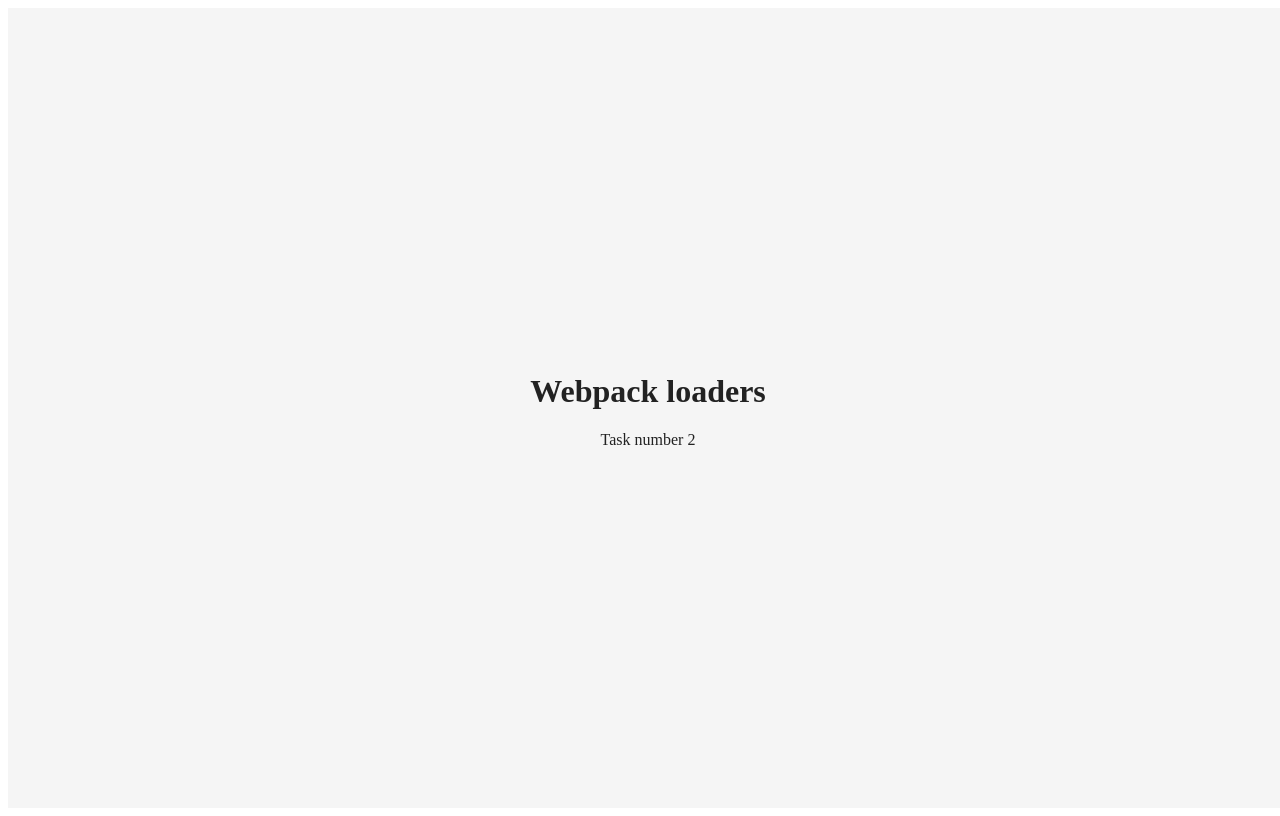
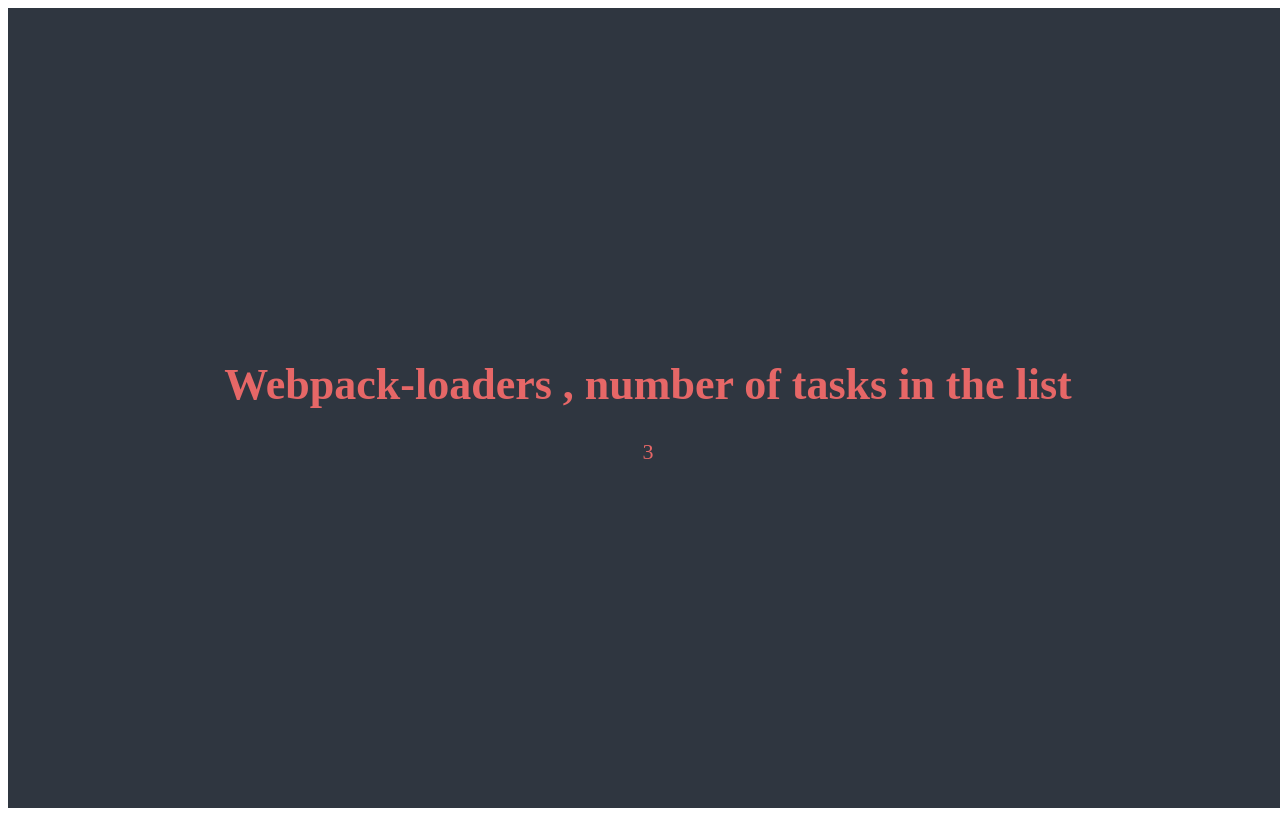
Before and after one commit to conic916/webpack-loader, a React app: page / in a window 1280 px wide. Built offline with nearby package versions, Linux system fonts and the light colour scheme.

Commit message:
Add style & removed second file

```diff
--- a/src/components/Title.css
+++ b/src/components/Title.css
@@ -1,3 +1,5 @@
 .titleText {
 	text-align: center;
+	color: #e66767;
+	font-size:  22px;
 }
--- a/src/components/Title.js
+++ b/src/components/Title.js
@@ -4,7 +4,7 @@
 const Title = props =>
     <div className={style.titleText}>
         <h1>{props.title}</h1>
-        <p>Task number {props.numberTasks}</p>
+        <p>{props.numberTasks}</p>
     </div>;
 
 export default Title;
--- a/src/containers/App.css
+++ b/src/containers/App.css
@@ -1,6 +1,6 @@
 .TodoApp {
-    background-color: #F5F5F5;
-    color: #222;
+    background-color: #2f3640;
+    color: #353b48;
     display: flex;
     flex-direction: column;
     flex-wrap: nowrap;
@@ -9,4 +9,5 @@
     align-content: center;
     width: 100vw;
     height: 100vh;
+    font-size: 24px;
 }
--- a/src/containers/App.js
+++ b/src/containers/App.js
@@ -14,9 +14,13 @@
                 {
                     text: "dwa",
                     id: 123
+                },
+                {
+                    text: "trzy",
+                    id: 545
                 }
             ],
-            title: 'Webpack loaders'
+            title: 'Webpack-loaders , number of tasks in the list '
         };
     }
     addTodo(val) {
```
Also changed, not shown: build/app.bundle.js.
